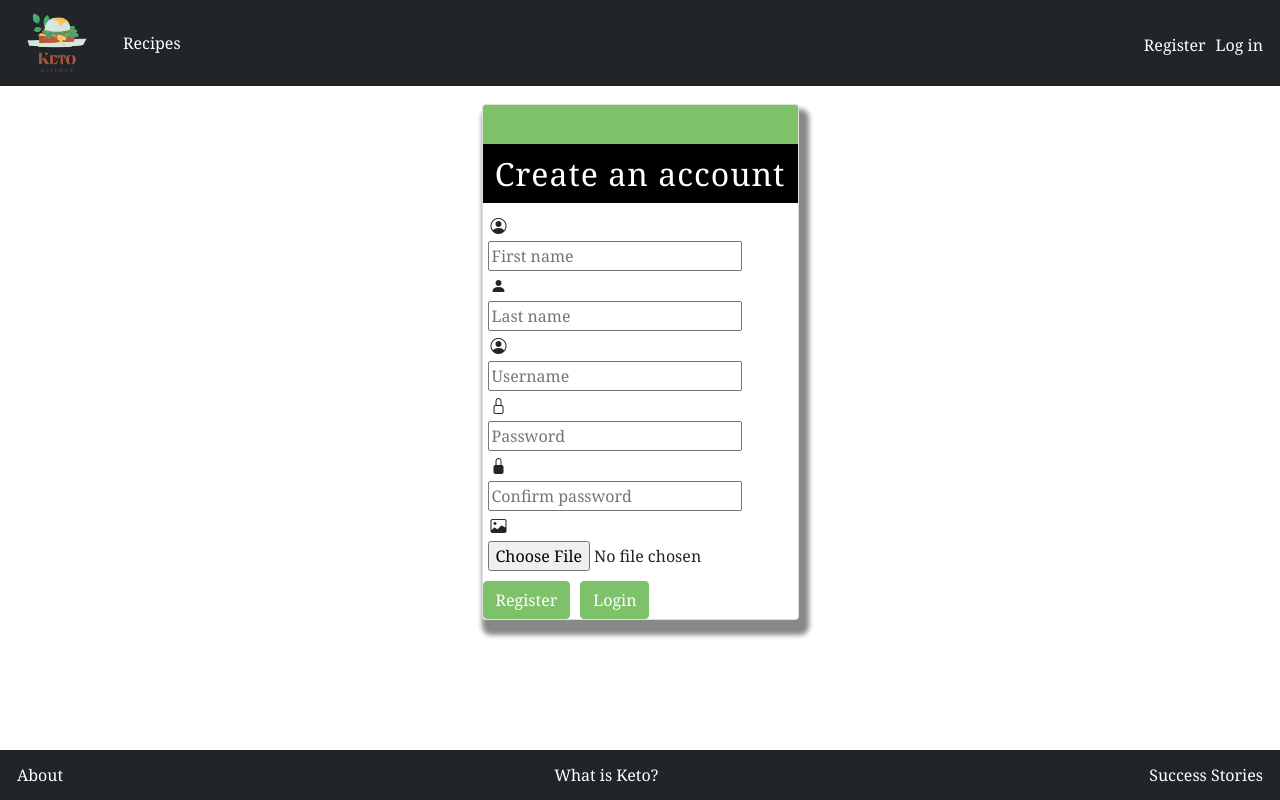
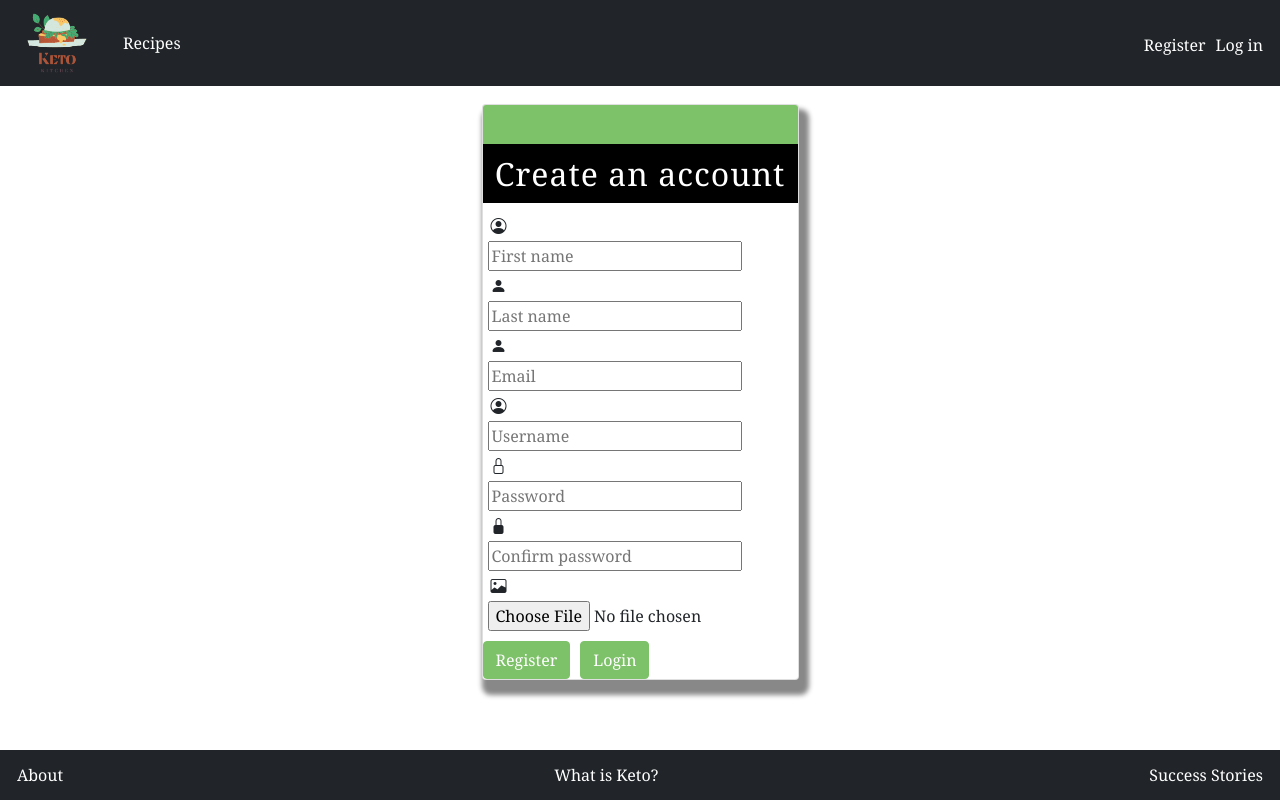
Before and after one commit to sallyali7/sei-project-three-fe, a React (Create React App) app: page /register in a window 1280 px wide. Built offline with nearby package versions, Linux system fonts and the light colour scheme.

Commit message:
added email field

```diff
--- a/src/auth/Register.js
+++ b/src/auth/Register.js
@@ -78,6 +78,14 @@ function Register() {
               placeholder='Last name'
               name='lastName'
             />
+            <label className='authLabel' htmlFor='email'>
+              <i className="bi bi-person-fill"></i>
+            </label>
+            <input
+              placeholder='Email'
+              name='email'
+              onChange={handleChange}
+            />
             <label className='authLabel' htmlFor='username'>
               <i className="bi bi-person-circle"></i>
             </label>
--- a/src/common/recipes/ShowRecipe.js
+++ b/src/common/recipes/ShowRecipe.js
@@ -2,13 +2,13 @@
 import React from 'react'
 
 import { useParams } from 'react-router-dom'
-import { getProfileInfo, getSingleRecipe, toggleFavourite } from '../../lib/api'
+import { getSingleRecipe, toggleFavourite } from '../../lib/api' //getProfileInfo,
 import Error from '../Error'
 import Loading from '../Loading'
 
 
 function ShowRecipes(){
-  const { recipeId, userId } = useParams()
+  const { recipeId } = useParams() //,userId
   const [recipe, setRecipe] = React.useState(null)
   const [isError, setIsError] = React.useState(null)
   const [hasFavourited, setHasFavourited] = React.useState(false)
```
